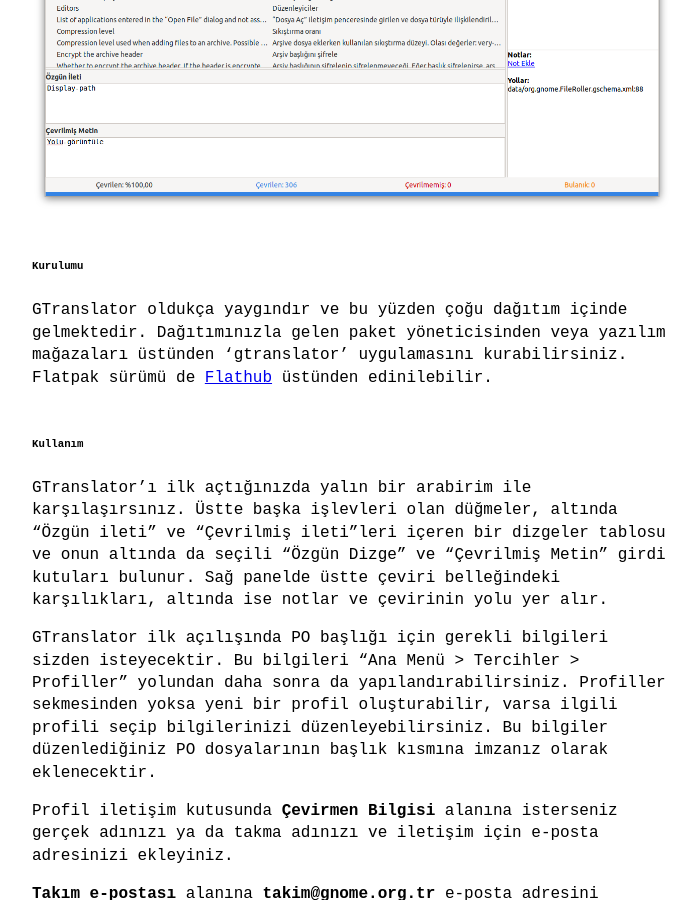
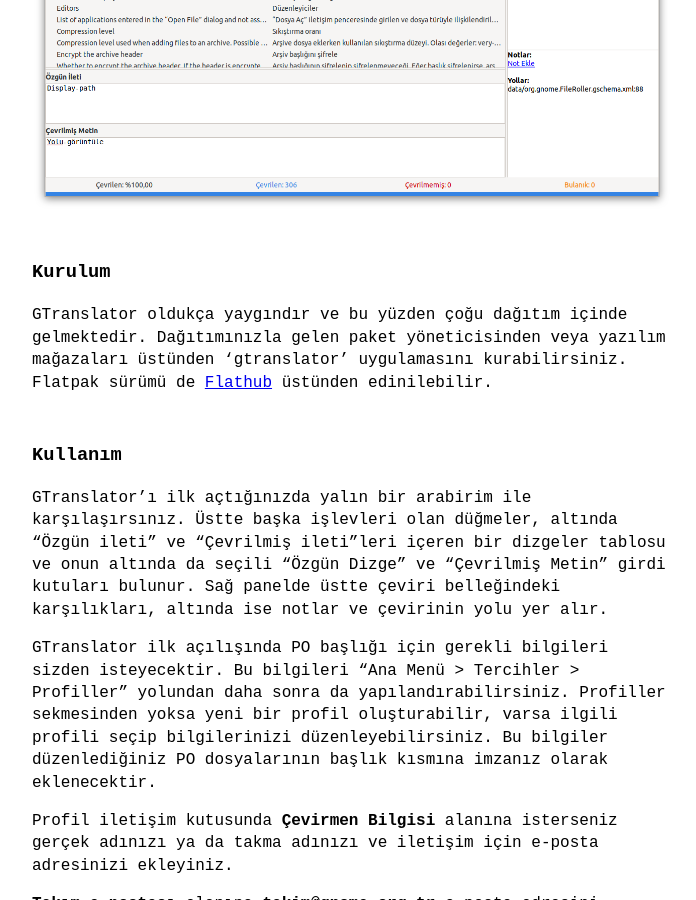
Before and after one commit to gnometurk/gnomeorgtr, a Jekyll site: the page built from ceviri/ceviri-programlari.md, in a window 1280 px wide and 900 px high, scrolled down 778 px. Shown: the whole window, without its empty margins (288-984 px from the left). Built offline with Jekyll 4.4.1, drawn with Linux system fonts in a browser that asks for light colours.

Commit message:
Fix headings and typo

```diff
--- a/ceviri/ceviri-programlari.md
+++ b/ceviri/ceviri-programlari.md
@@ -13,11 +13,11 @@ GNOME Çeviri Düzenleyici, (GTranslator adıyla da bilinmektedir) Fatih Demir v
 
 ![](/media/2023/03/gtranslator.png)
 
-###### Kurulumu
+### Kurulum
 
 GTranslator oldukça yaygındır ve bu yüzden çoğu dağıtım içinde gelmektedir. Dağıtımınızla gelen paket yöneticisinden veya yazılım mağazaları üstünden ‘gtranslator’ uygulamasını kurabilirsiniz. Flatpak sürümü de [Flathub](https://flathub.org/apps/details/org.gnome.Gtranslator) üstünden edinilebilir.
 
-###### Kullanım
+### Kullanım
 
 GTranslator’ı ilk açtığınızda yalın bir arabirim ile karşılaşırsınız. Üstte başka işlevleri olan düğmeler, altında “Özgün ileti” ve “Çevrilmiş ileti”leri içeren bir dizgeler tablosu ve onun altında da seçili “Özgün Dizge” ve “Çevrilmiş Metin” girdi kutuları bulunur. Sağ panelde üstte çeviri belleğindeki karşılıkları, altında ise notlar ve çevirinin yolu yer alır.
 
@@ -37,21 +37,21 @@ Bu ayarladan sonra çevirinize başlayabilirsiniz.
 
 Dizgeler arasında dolaşmak için klavye kısayollarını kullanabilirsiniz. Örneğin Alt+Sol/Alt+Sağ tuşlarıyla dizgeler arasında ileri/geri gidebilirsiniz. Diğer kısayollar için Ana Menü altındaki Klavye Kısayolları sayfasına bakabilirsiniz.
 
-- - - - - -
+---
 
 ## Poedit
 
-###### Genel bilgiler
+### Genel bilgiler
 
 Poedit, Vaclav Slavic tarafından geliştirilen çapraz platform bir çeviri aracıdır. Windows, Linux ve diğer platformlarda grafik arabirimi değişmeden kullanılabilmektedir. Bu özellikle Windows üzerinde çeviri yapanlar için büyük kolaylıktır. Web sitesi [poedit.net](https://poedit.net) olup uygulamanın kaynak kodları <https://github.com/vslavik/poedit> adresinde bulunmaktadır. Türlü çeviri servisleriyle tümleşik çalışan [Pro sürümü](https://poedit.net/pro) de bulunmaktadır.
 
 ![](/media/2023/04/poedit-gnome.png)
 
-###### Kurulum
+### Kurulum
 
 Poedit pek çok dağıtımın deposunda bulunmaktadır. Windows ve MacOS sürümleri de [indirme sayfasında](https://poedit.net/download) listelenmiştir. Linux için resmi [snap paketini](https://snapcraft.io/poedit), ya da [Flathub üstünden flatpak paketini](https://flathub.org/apps/details/net.poedit.Poedit) indirip kurabilirsiniz.
 
-###### Kullanım
+### Kullanım
 
 Poedit, kullanımı kolay çeviri programlarından birisidir. İlk açılışta sizi hoş geldiniz ekranı karşılar. Hoş geldiniz ekranından “Yeni oluştur…” diyerek varsa pot dosyasını kullanarak yeni çeviri başlatabilirsiniz. İkinci yöntem ise “Dosya &gt; Aç…” yoluyla çevirisini yapmak istediğiniz po dosyasını açmaktır. Ayrıca po dosyasının üstüne sağ tıklayıp Birlikte Aç ekranından Poedit ile açmayı da seçebilirsiniz.
 
```
